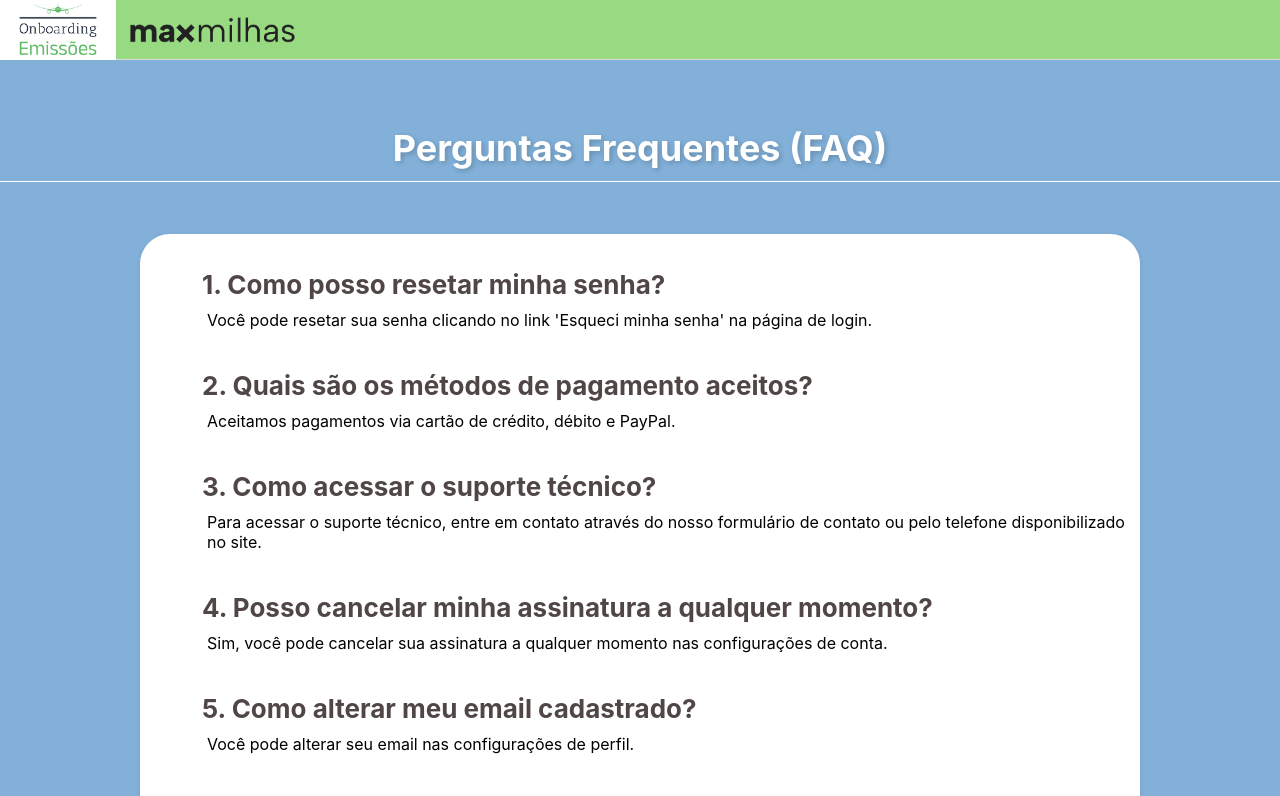
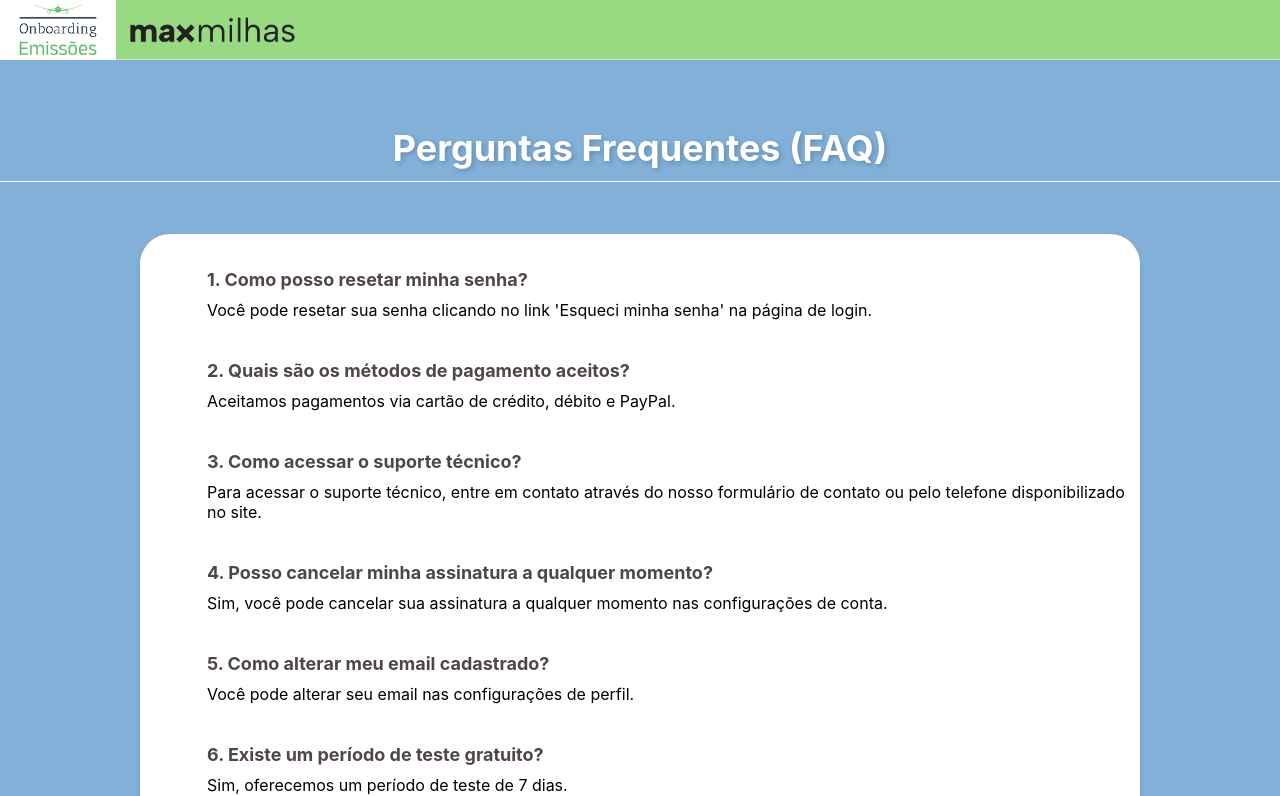
Before and after one commit to matheuspereiramartinscd/onboardingmaxmilhas, a React (Create React App) app: page /faq in a window 1280 px wide. Shown: the top 796 px of the page. Built offline with nearby package versions, Linux system fonts and the light colour scheme; no server answers; sample sign-in values are in the browser's storage.

Commit message:
perfect front-end

```diff
--- a/src/FAQPage.module.css
+++ b/src/FAQPage.module.css
@@ -54,10 +54,11 @@
 
 .questTitle {
     font-weight: bold;
-    font-size: 26px;
+    font-size: 18px;
     color: rgba(75, 65, 65, 0.973);
     text-align: left;
     margin-bottom: 10px;
+    margin-left: 5px;
 }
 
 .options {
--- a/src/LinksPage.module.css
+++ b/src/LinksPage.module.css
@@ -86,7 +86,7 @@
     .linkBlock {
 
         /* Alinha em linha em telas maiores */
-        align-items: center;
+
     }
 
     .linkText {
```
